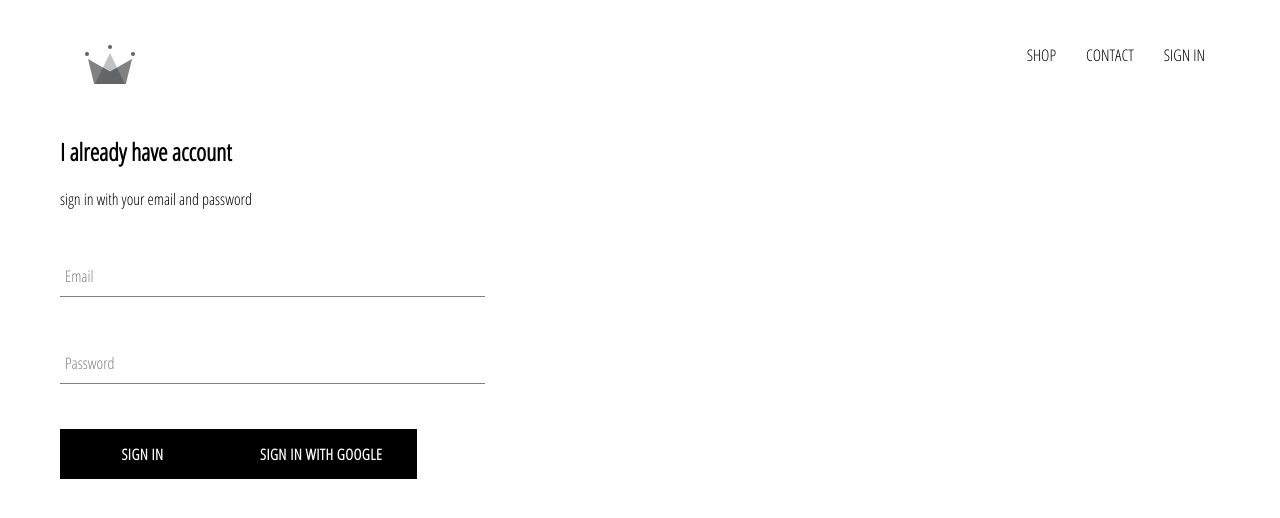
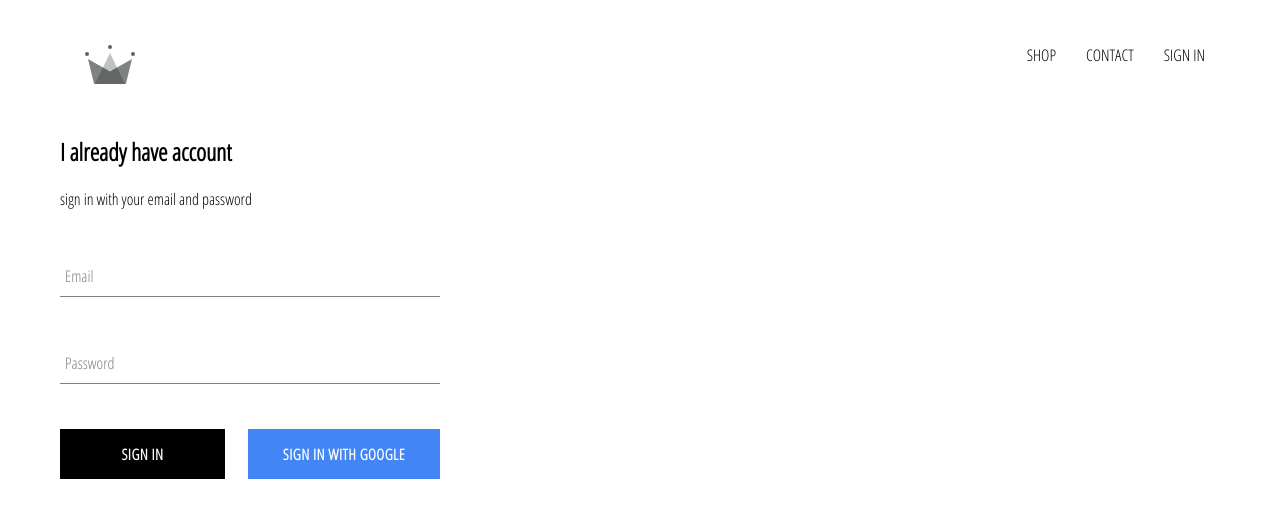
Before and after one commit to erfanveisi2/clothing-platform, a React (Create React App) app: page /signin in a window 1280 px wide. Shown: the top 518 px of the page. Built offline with nearby package versions, Linux system fonts and the light colour scheme; no server answers.

Commit message:
adding style for google sign in button

```diff
--- a/src/App.css
+++ b/src/App.css
@@ -6,3 +6,6 @@
     text-decoration: none;
     color: black;
 }
+*{
+    box-sizing: border-box;
+}
--- a/src/components/custom-button/custom-button.component.jsx
+++ b/src/components/custom-button/custom-button.component.jsx
@@ -1,8 +1,8 @@
 import React from 'react'
 import './custom-button.styles.scss'
 
-const CustomButton=({children, ...otherprops})=>(
-    <button className='custom-button' {...otherprops}>
+const CustomButton=({children, isGoogleSingIn ,...otherprops})=>(
+    <button className={`${isGoogleSingIn ? 'google-sign-in' : ''} custom-button`} {...otherprops}>
         {children}
     </button>
 )
--- a/src/components/custom-button/custom-button.styles.scss
+++ b/src/components/custom-button/custom-button.styles.scss
@@ -19,4 +19,14 @@
     color: black;
     border: 1px solid black;
   }
+
+  &.google-sign-in{
+    background-color: #4285f4;
+    color: white;
+
+    &:hover{
+      background-color: #357ae8;
+      border: none;
+    }
+  }
 }
--- a/src/components/sign-in/sign-in.component.jsx
+++ b/src/components/sign-in/sign-in.component.jsx
@@ -36,8 +36,10 @@
                     <FormInput label='Email' handleChange={this.handleChange} type='email' name='email' value={this.state.email} required/>
                     <FormInput label='Password' handleChange={this.handleChange} type='password' name='password' value={this.state.password} required/>
 
-                    <CustomButton type='submit'>SIGN IN</CustomButton>
-                    <CustomButton onClick={signInWithGoogle}>SIGN IN WITH GOOGLE</CustomButton>
+                    <div className='buttons'>
+                        <CustomButton type='submit'>SIGN IN</CustomButton>
+                        <CustomButton onClick={signInWithGoogle} isGoogleSingIn>SIGN IN WITH GOOGLE</CustomButton>
+                    </div>
                 </form>
             </div>
         );
--- a/src/components/sign-in/sign-in.styles.scss
+++ b/src/components/sign-in/sign-in.styles.scss
@@ -1,9 +1,14 @@
 .sign-in{
-  width: 32vw;
+  width: 380px;
   display: flex;
   flex-direction: column;
 
   .title{
     margin: 10px 0;
   }
+
+  .buttons{
+    display: flex;
+    justify-content: space-between;
+  }
 }
```
